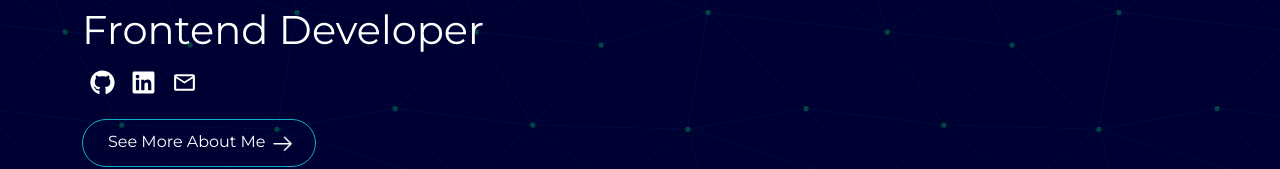
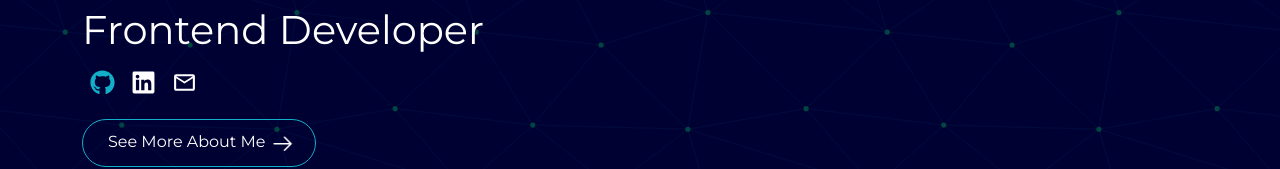
Before and after one commit to FlorenciaNieva/Portfolio-2, a React (Vite) app: page / in a window 1280 px wide. In both pictures the pointer is over the icon 102 px from the left and 502 px from the top of the page. Shown: the part 420-589 px from the top of the page. Built offline with nearby package versions, Linux system fonts and the light colour scheme; no server answers.

Commit message:
Agrego hover a los iconos del home

```diff
--- a/src/App.css
+++ b/src/App.css
@@ -85,6 +85,10 @@ nav a:hover {
   to {
     background-position: 200% center;
   }
+}
+
+.icon-home:hover {
+  fill: #13aec7;
 }
 
 .button-animation {
```
